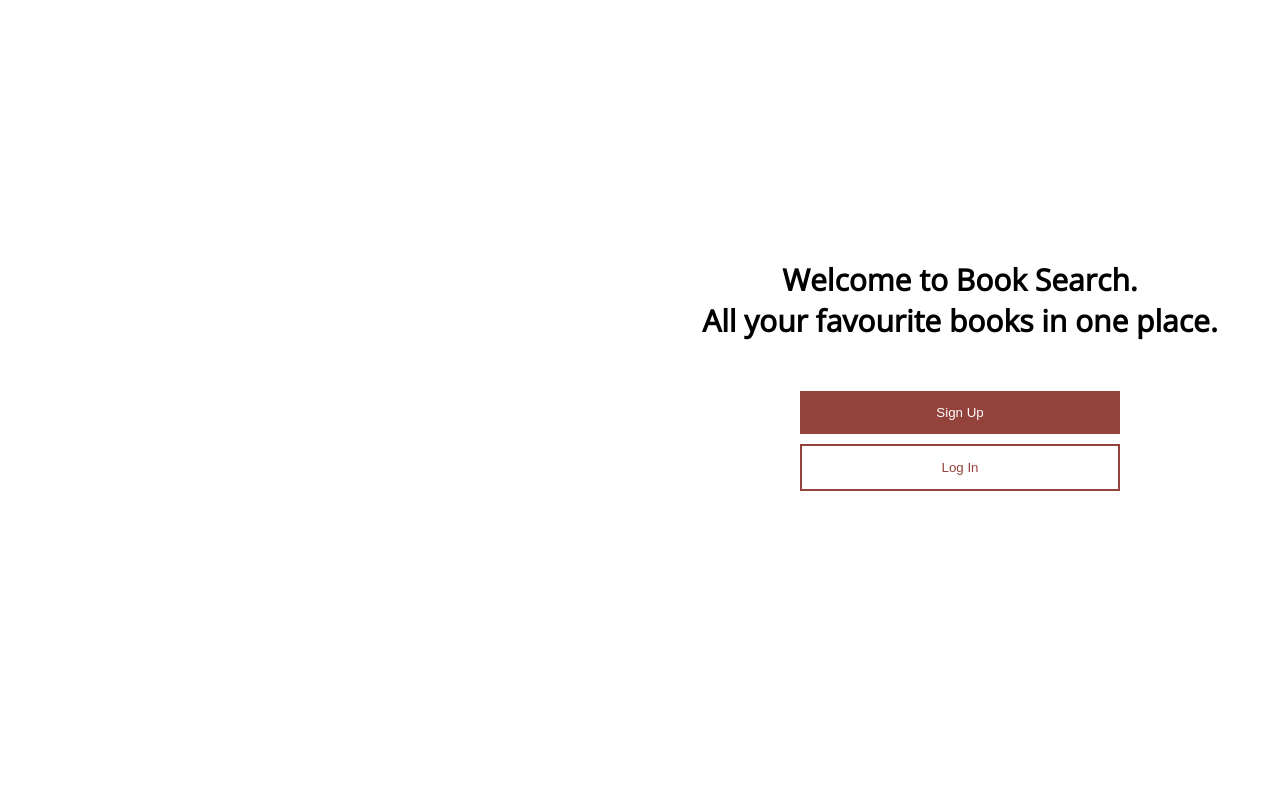
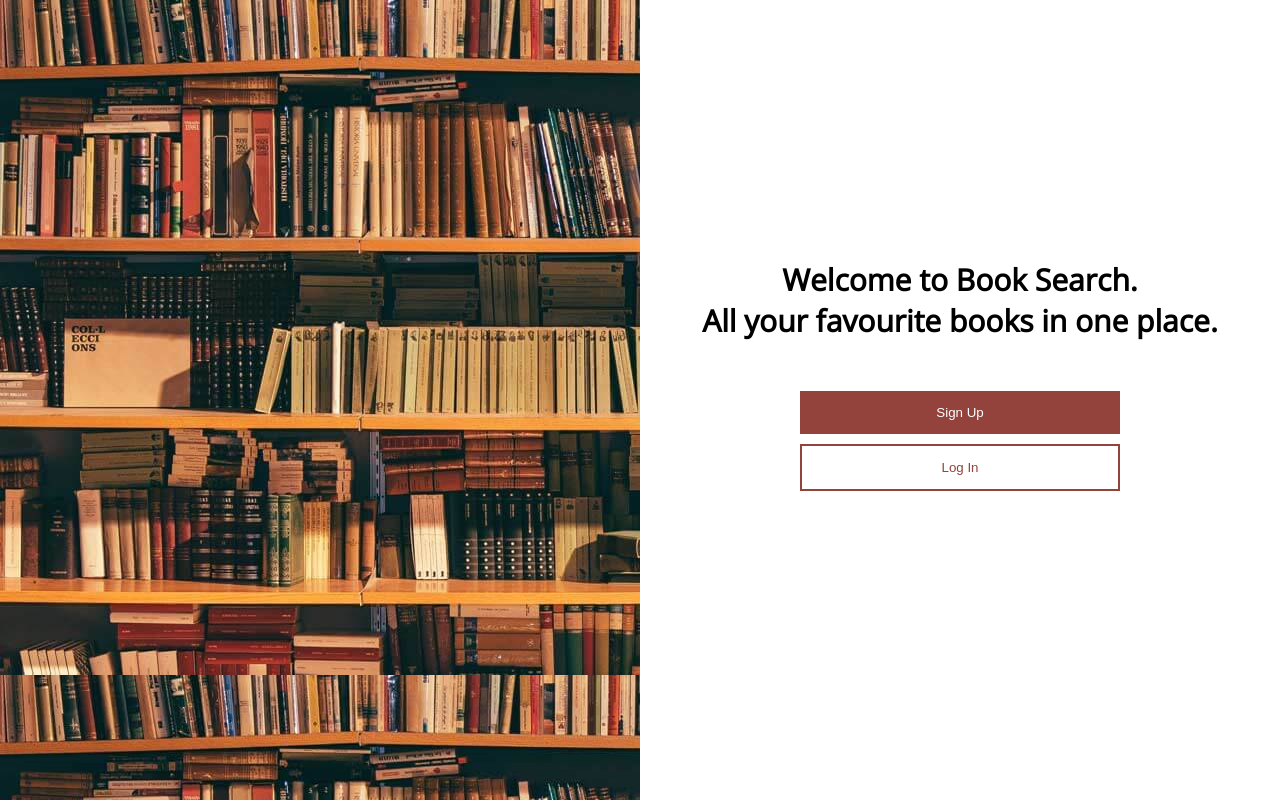
Before and after one commit to miamdmoinuddin2001/Book-Search, a plain HTML site: page index.html in a window 1280 px wide. Drawn offline with nearby package versions, Linux system fonts and the light colour scheme.

Commit message:
Update style.css

```diff
--- a/style.css
+++ b/style.css
@@ -31,7 +31,7 @@ body {
  }
 
 .image {
-  background-image: url(../img/books.jpg);
+  background-image: url(../books.jpg);
   width: 50%;
   height: 100vh;
 }
```
